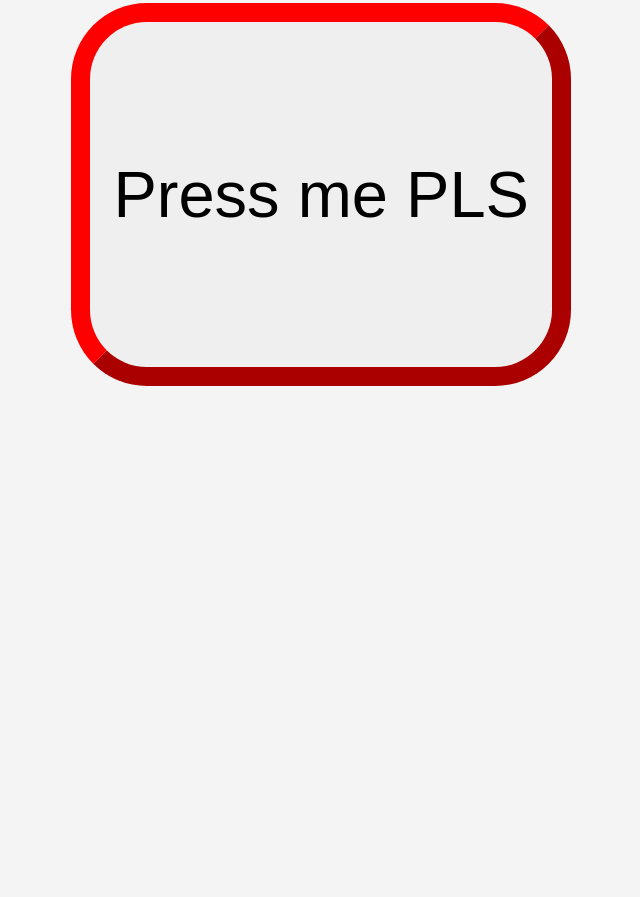
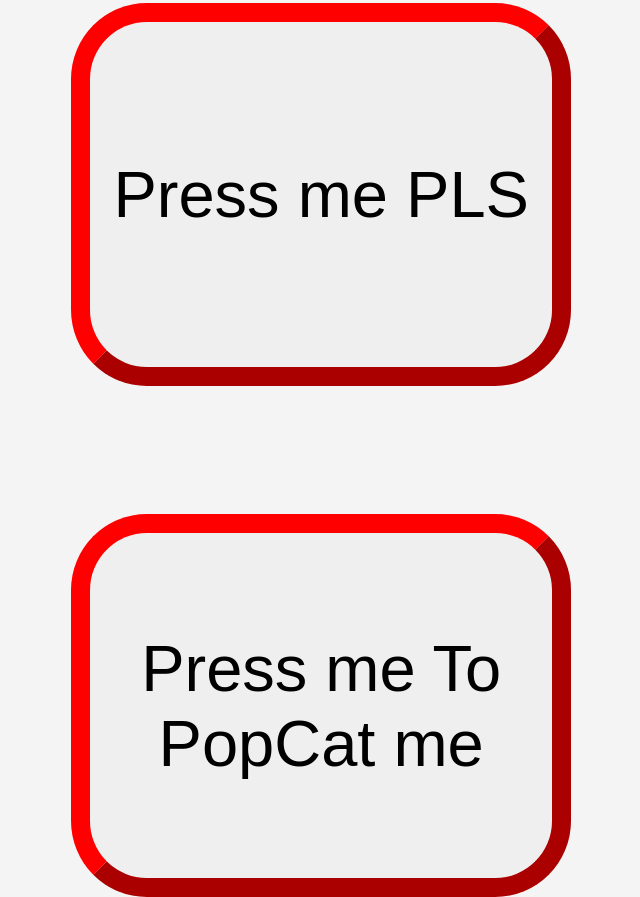
Before and after one commit to Athip1107/Fandwebsite.com, a plain HTML site: page index.html in a window 1280 px wide. Shown: the part 251-1148 px from the top of the page, without its empty margins (396-1036 px from the left). Before the commit the page ends 800 px from the top, so only its background shows below. Drawn offline with Linux system fonts and the light colour scheme.

Commit message:
Update index.html

```diff
--- a/index.html
+++ b/index.html
@@ -11,5 +11,6 @@
         <h1>Welcome to My Website</h1>
     </header>
     <a href="https://athip1107.github.io/websiteme/"><button class="btn">Press me PLS</button></a>
+    <a href="https://athip1107.github.io/websiteme/"><button class="btn1">Press me To PopCat me</button></a>
 </body>
 </html>
```
